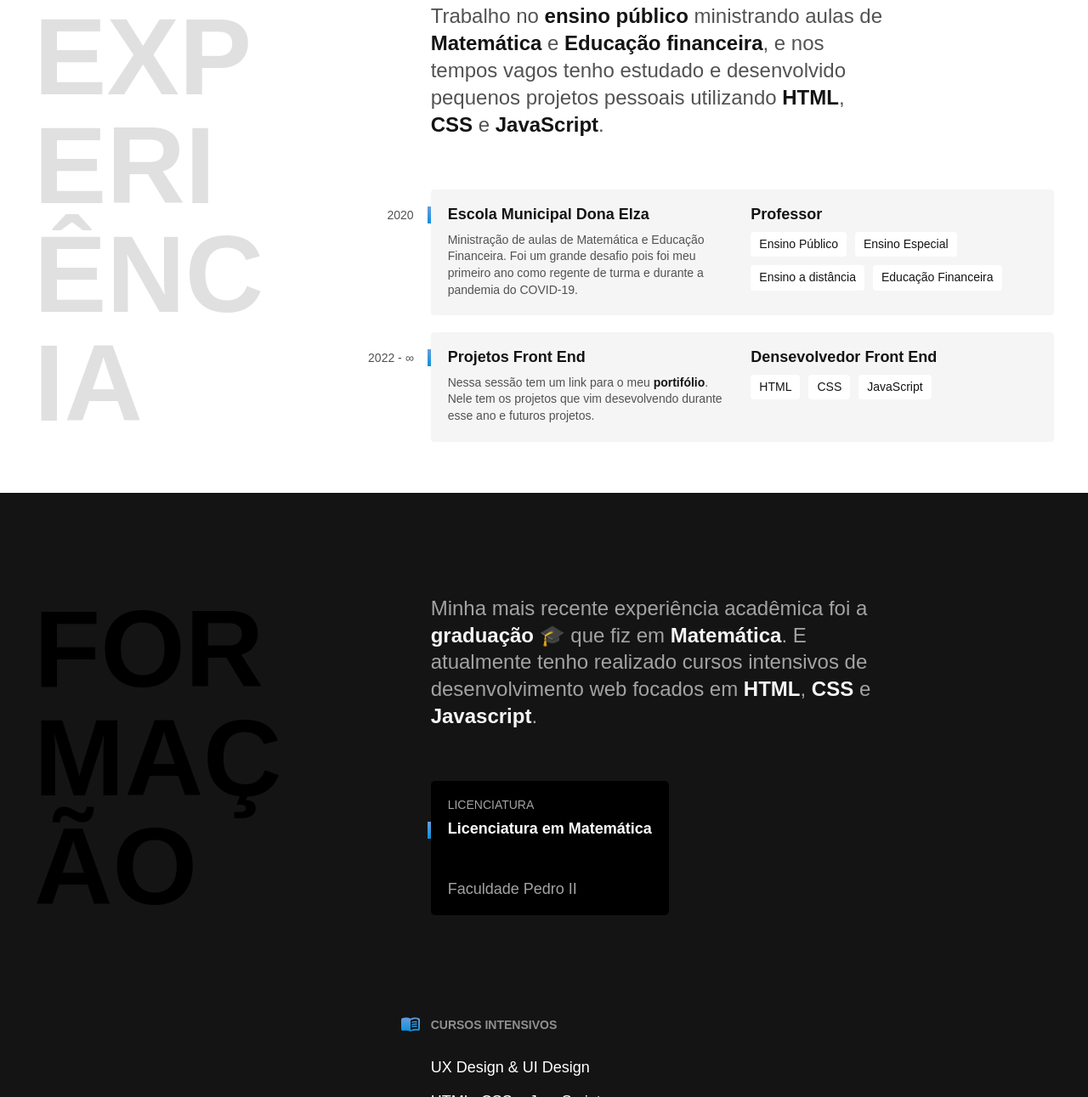
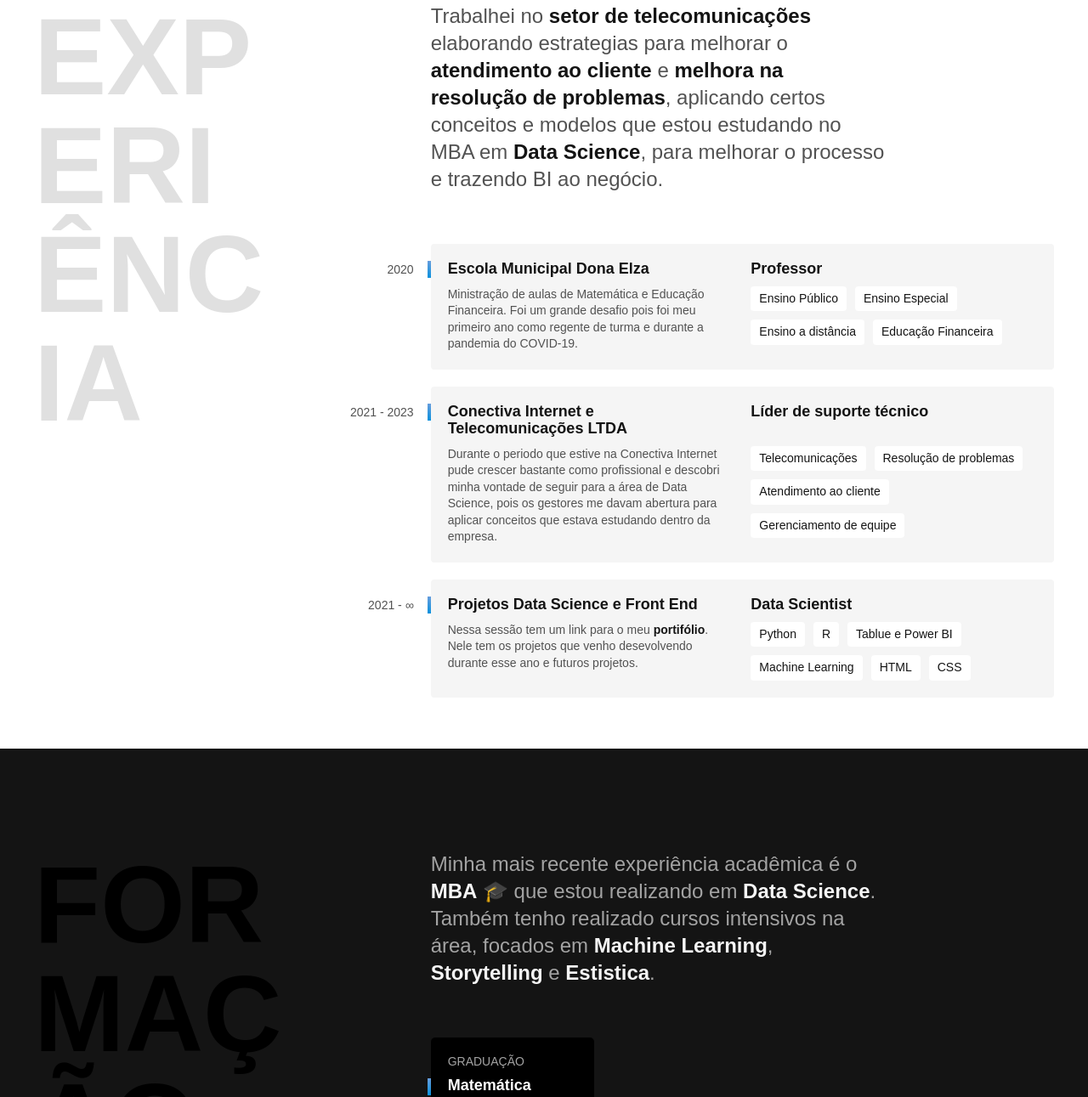
Before and after one commit to joaompacheco/joaompacheco.github.io, a plain HTML site: page index.html in a window 1280 px wide. Shown: the part 880-2171 px from the top of the page at 85% size. Drawn offline with Linux system fonts and the light colour scheme.

Commit message:
Mudando experiencia e formação.

```diff
--- a/index.html
+++ b/index.html
@@ -4,9 +4,9 @@
 <head>
   <meta charset="UTF-8">
   <meta name="viewport" content="width=device-width, initial-scale=1.0">
-  <title>João Marcos | Professor de Matemática e Desenvolvedor Web</title>
+  <title>João Marcos | Data Scientist</title>
   <link rel="stylesheet" href="./css/styles.css">
-  <meta name="description" content="Professor de Matemática & Desevolvedor Front End">
+  <meta name="description" content="Data Scientist">
   <link rel="icon" type="image/svg+xml" href="favicon.svg">
 </head>
 
@@ -27,10 +27,10 @@
   <main class="introducao">
     <img src="/img/pic2.jpeg" alt="João Marcos" class="foto-perfil" width="360" height="640">
     <div>
-      <h1>Professor de <br> Matemática & <br> Desevolvedor Front End Júnior</h1>
+      <h1>Cientista de Dados</h1>
       <div class="localizacao">
         <img src="/img/location.svg" alt="Localizacao BH">
-        <p>Localizado em Matozinhos - MG</p>
+        <p>Belo Horizonte - MG</p>
       </div>
     </div>
   </main>
@@ -39,7 +39,7 @@
 
     <h2 class="subtitulo">Experiência</h2>
     <div>
-      <p class="experiencia-texto">Trabalho no <strong>ensino público</strong> ministrando aulas de <strong>Matemática</strong> e <strong>Educação financeira</strong>, e nos tempos vagos tenho estudado e desenvolvido pequenos projetos pessoais utilizando <strong>HTML</strong>, <strong>CSS</strong> e <strong>JavaScript</strong>. </p>
+      <p class="experiencia-texto">Trabalhei no <strong>setor de telecomunicações</strong> elaborando estrategias para melhorar o <strong>atendimento ao cliente</strong> e <strong>melhora na resolução de problemas</strong>, aplicando certos conceitos e modelos que estou estudando no MBA em <strong>Data Science</strong>, para melhorar o processo e trazendo BI ao negócio. </p>
 
       <div class="empresa">
         <span class="empresa-ano">2020</span>
@@ -56,15 +56,32 @@
       </div>
 
       <div class="empresa">
-        <span class="empresa-ano">2022 - ∞</span>
-        <h3 class="empresa-titulo">Projetos Front End</h3>
-        <span class="empresa-titulo">Densevolvedor Front End</span>
-        <p class="empresa-texto">Nessa sessão tem um link para o meu <a href="https://github.com/joaompacheco" target="_blank"><strong>portifólio</strong></a>. Nele tem os projetos que vim desevolvendo durante esse ano e futuros projetos. </p>
+        <span class="empresa-ano">2021 - 2023</span>
+        <h3 class="empresa-titulo">Conectiva Internet e Telecomunicações LTDA</h3>
+        <span class="empresa-titulo">Líder de suporte técnico</span>
+        <p class="empresa-texto">Durante o periodo que estive na Conectiva Internet pude crescer bastante como profissional e descobri minha vontade de seguir para a área de Data Science, pois os gestores me davam abertura para aplicar conceitos que estava estudando dentro da empresa.</p>
 
         <ul class="empresa-habilidades">
+          <li>Telecomunicações</li>
+          <li>Resolução de problemas</li>
+          <li>Atendimento ao cliente</li>
+          <li>Gerenciamento de equipe</li>
+        </ul>
+      </div>
+
+      <div class="empresa">
+        <span class="empresa-ano">2021 - ∞</span>
+        <h3 class="empresa-titulo">Projetos Data Science e Front End</h3>
+        <span class="empresa-titulo">Data Scientist</span>
+        <p class="empresa-texto">Nessa sessão tem um link para o meu <a href="https://github.com/joaompacheco" target="_blank"><strong>portifólio</strong></a>. Nele tem os projetos que venho desevolvendo durante esse ano e futuros projetos. </p>
+
+        <ul class="empresa-habilidades">
+          <li>Python</li>
+          <li>R</li>
+          <li>Tablue e Power BI</li>
+          <li>Machine Learning</li>
           <li>HTML</li>
           <li>CSS</li>
-          <li>JavaScript</li>
         </ul>
       </div>
     </div>
@@ -76,22 +93,31 @@
 
       <div>
         <p class="formacao-texto">
-          Minha mais recente experiência acadêmica foi a <strong>graduação</strong> 🎓 que fiz em <strong>Matemática</strong>. E atualmente tenho realizado cursos intensivos de desenvolvimento web focados em <strong>HTML</strong>, <strong>CSS</strong> e <strong>Javascript</strong>.
+          Minha mais recente experiência acadêmica é o <strong>MBA</strong> 🎓 que estou realizando em <strong>Data Science</strong>. Também tenho realizado cursos intensivos na área, focados em <strong>Machine Learning</strong>, <strong>Storytelling</strong> e <strong>Estistica</strong>.
         </p>
 
         <ul class="faculdade-lista">
           <li class="faculdade">
-            <span class="faculdade-tipo">Licenciatura</span>
-            <h3 class="faculdade-curso">Licenciatura em Matemática</h3>
+            <span class="faculdade-tipo">Graduação</span>
+            <h3 class="faculdade-curso">Matemática</h3>
             <span class="faculdade-instituicao">Faculdade Pedro II</span>
           </li>
         </ul>
+
+        <ul class="faculdade-lista">
+          <li class="faculdade">
+            <span class="faculdade-tipo">MBA</span>
+            <h3 class="faculdade-curso">MBA em Data Science</h3>
+            <span class="faculdade-instituicao">Instituto Infnet</span>
+          </li>
+        </ul>
+
         <div class="formacao-extra">
           <div class="cursos">
             <h3>Cursos Intensivos</h3>
             <ul>
-              <li>UX Design & UI Design </li>
               <li>HTML, CSS e JavaScript </li>
+              <li>Formação em Liderança Conquer</li>
             </ul>
           </div>
 
@@ -108,7 +134,7 @@
 
   <footer class="footer" id="contato">
     <div class="footer-container">
-      <p class="contact-description">Busco vagas como professor de matemática ou como desevolvedor front end júnior. Entre em contato comigo e marcamos uma conversa 👋 <br> <br> <br> <strong> &#128216; By teaching others I teach myself about life! </strong></p>
+      <p class="contact-description">Busco uma oportunidade de entrar na área de dados para dedicar 100% ao que amo fazer, sou muito disposto a aprender e trabalho muito bem em equipe. Entre em contato comigo e marcamos uma conversa 👋 <br> <br> <br> <strong> &#128216; By teaching others I teach myself about life! </strong></p>
       <div class="contato">
         <div class="linkedin-link">
           <img src="/img/linkedin.svg" alt="linkedin">
@@ -128,7 +154,6 @@
         </div>
       </div>
 
-      <p class="direitos-reservados">João Marcos Pacheco. Alguns direitos reservados.</p>
 
     </div>
   </footer>
```
